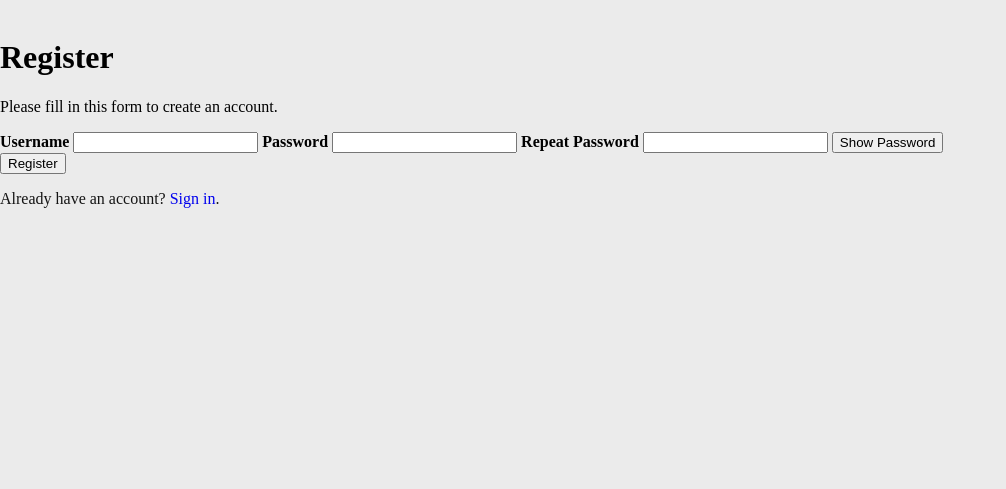
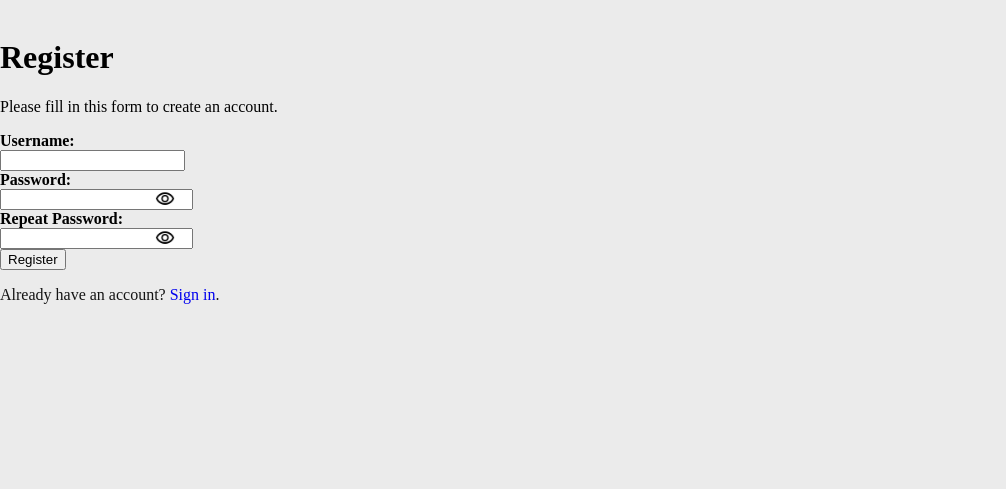
Before and after one commit to BALLS-fortnite/dmc5, a Flask app: page /register in a window 1280 px wide. Shown: the part 136-625 px from the top of the page, without its empty margins (0-1006 px from the left). Run offline with Flask 3, Linux system fonts and the light colour scheme.

Commit message:
show and hide passwrod is a symbol inside the box

```diff
--- a/static/css/style.css
+++ b/static/css/style.css
@@ -164,6 +164,26 @@ nav{
   font-size: 1.5vw;
 }
 
+/* password styling */
+.password-container {
+  position: relative;
+  width: max-content;
+}
+
+.password-container input {
+  width: 100%;
+}
+
+.toggle-password {
+  position: absolute;
+  right: 10px;
+  top: 50%;
+  transform: translateY(-50%);
+  cursor: pointer;
+  width: 20px;
+  height: 20px;
+}
+
 /* footer section of css */
 footer{
   background-color: #141414;
--- a/static/javascript/show_password.js
+++ b/static/javascript/show_password.js
@@ -1,12 +1,12 @@
 document.addEventListener("DOMContentLoaded", function() {
     const togglePassword = document.querySelector("#togglePassword");
     const passwordInput = document.querySelector("#password");
-    const passwordRepeatInput = document.querySelector("#password_repeat");
 
     togglePassword.addEventListener("click", function() {
         const type = passwordInput.getAttribute("type") === "password" ? "text" : "password";
         passwordInput.setAttribute("type", type);
-        passwordRepeatInput.setAttribute("type", type);
-        this.textContent = type === "password" ? "Show Password" : "Hide Password"; // Change button text
+
+        // Toggle the image
+        this.src = type === "password" ? "/static/images/visibility.png" : "/static/images/visibility_off.png";
     });
 });
--- a/templates/register.html
+++ b/templates/register.html
@@ -1,26 +1,34 @@
 {%extends 'layout.html'%}
 {% block content %}
-<form method = "POST" action="/register">
+<form method="POST" action="/register">
     <div class="container">
       <h1>Register</h1>
       <p>Please fill in this form to create an account.</p>
 
-      <label for="username"><b>Username</b></label>
+      <label for="username"><b>Username:</b></label>
+      <br>
       <input type="text" textfield="Enter username" name="username" id="username" minlength="6" maxlength="14" required>
 
-      <label for="password"><b>Password</b></label>
-      <input type="password" textfield="Enter Password" name="password" id="password" minlength="8" maxlength="24" required>
+      <div class="password-flex-container">
+        <div class="password-wrapper">
+          <label for="password"><b>Password:</b></label>
+          <div class="password-container">
+            <input type="password" textfield="Enter Password" name="password" id="password" minlength="8" maxlength="24" required>
+            <img src="/static/images/visibility.png" alt="Show Password" id="togglePassword" class="toggle-password">
+          </div>
+        </div>
 
-      <label for="passworwd_repeat"><b>Repeat Password</b></label>
-      <input type="password" textfield="Repeat Password" name="password_repeat" id="password_repeat" minlength="8" maxlength="24" required>
+        <div class="password-wrapper">
+          <label for="passworwd_repeat"><b>Repeat Password:</b></label>
+          <div class="password-container">
+            <input type="password" textfield="Repeat Password" name="password_repeat" id="password_repeat" minlength="8" maxlength="24" required>
+            <img src="/static/images/visibility.png" alt="Show Password" id="togglePasswordRepeat" class="toggle-password">
+          </div>
+        </div>
+      </div>
 
-      <!-- Button for showing passwords -->
-      <button type="button" id="togglePassword">Show Password</button>
-
-      <br>
       <button type="submit" class="registerbtn">Register</button>
     </div>
-
 
     <div class="container-signin">
       <p>Already have an account? <a href="/login">Sign in</a>.</p>
```
Also changed, not shown: templates/login.html (+11 -9 lines), static/images/visibility.png (added), static/images/visibility_off.png (added).
